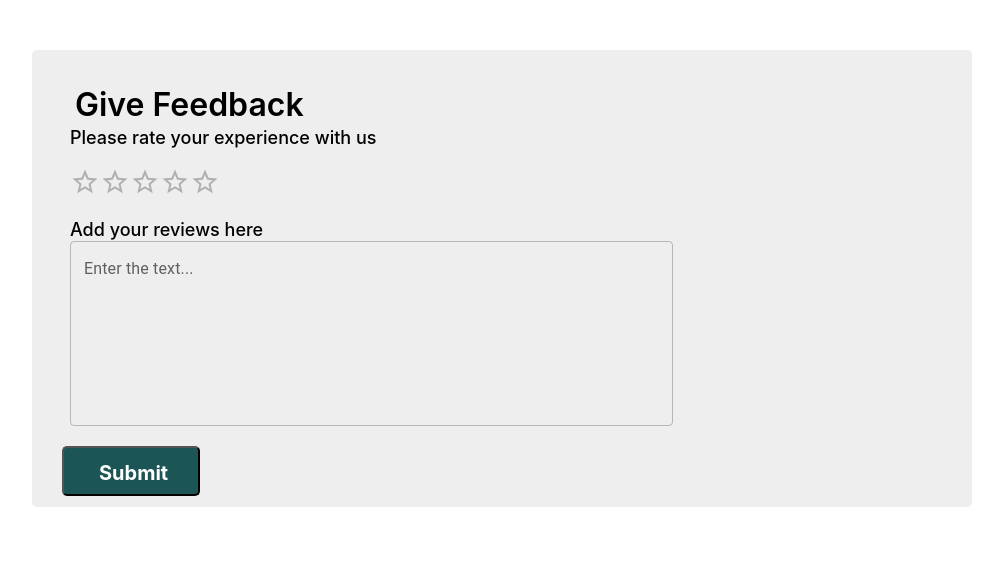
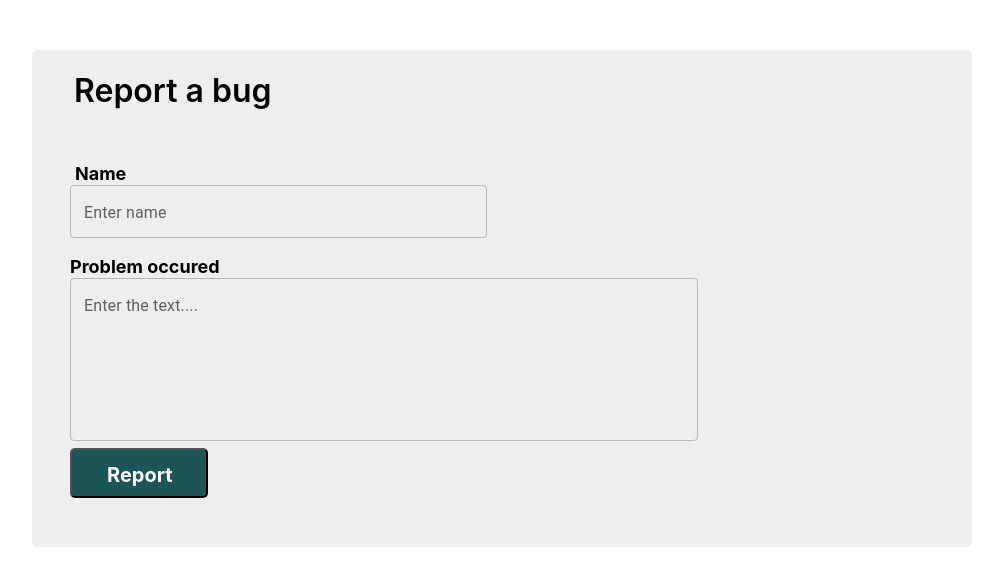
Before and after one commit to The-Unicorn-Coders/Sports-Arena-Booking-System, a React (Create React App) app in the folder frontend/: page / in a window 1280 px wide. Shown: the top 586 px of the page, without its empty margins (276-1279 px from the left). Built offline with nearby package versions, Linux system fonts and the light colour scheme.

Commit message:
Created Bug report frontend and backend

```diff
--- a/frontend/src/App.js
+++ b/frontend/src/App.js
@@ -1,4 +1,5 @@
 import {BrowserRouter as Router,Route,Switch } from "react-router-dom";
+import Bugg from "./Components/Bugg";
 import Feedback from "./Pages/Feedback";
 import Ratings from "./Pages/Ratings";
 
@@ -11,7 +12,7 @@ function App() {
       <Router>
           <div>
               <Switch>
-                  <Route path="/"> <Feedback/> </Route>
+                  <Route path="/"> <Bugg/> </Route>
                   {/* <Route path="/Home"> <Ratings/> </Route> */}
 
               </Switch>
--- /dev/null
+++ b/frontend/src/Components/Bugg.css
@@ -0,0 +1,118 @@
+h3{
+    height: 42px;
+    width: 275px;
+    left: 38px;
+    top: 40px;
+    border-radius: undefinedpx;
+    font-family: Inter;
+    font-size: 32px;
+    font-weight: 600;
+    line-height: 39px;
+    letter-spacing: 0em;
+    text-align: left;
+    color: #020202;
+    padding-top: 21px;
+    padding-left: 42px;
+
+
+
+}
+
+.subject1 {
+    font-weight: bold;
+    height: 22px;
+    width: 184px;
+
+
+border-radius: nullpx;
+font-family: Inter;
+font-size: 18px;
+font-weight: bold;
+
+line-height: 22px;
+letter-spacing: 0em;
+text-align: left;
+color: #000000;
+padding-top: 77px;
+margin-left: 5px;
+
+
+  }
+
+  #outlined-basic1 {
+
+    display: flex;
+    height: 20px;
+    width: 389px;
+    left: 38px;
+    top: 80px;
+    border-radius: 0px;
+
+
+
+  }
+
+
+  .subject2 {
+    font-weight: bold;
+    height: 22px;
+    width: 184px;
+
+
+border-radius: nullpx;
+font-family: Inter;
+font-size: 18px;
+font-weight: bold;
+
+line-height: 22px;
+letter-spacing: 0em;
+text-align: left;
+color: #000000;
+padding-top: 77px;
+  }
+
+  #outlined-basic2 {
+    display: flex;
+    height: 130px;
+    width: 600px;
+    left: 38px;
+    top: 80px;
+    border-radius: 0px;
+  }
+
+
+  .comment-form {
+    margin-left: 42px;
+  }
+
+  .btn{
+    margin-top: 7px;
+    float: left;
+    height: 50px;
+    width: 138px;
+    left: 38px;
+    top: 360px;
+    border-radius: 5px;
+    padding: 13px 35px 13px 35px;
+    color: #ffffff;
+    background: #1C5555;
+
+font-family: Inter;
+font-size: 20px;
+font-weight: 700;
+line-height: 24px;
+letter-spacing: 0em;
+text-align: left;
+
+  }
+  .comment-box{
+    background-color: #EEEEEE;
+    height: 457px;
+    width: 940px;
+    left: 5353px;
+    top: 3971px;
+    border-radius: 5px;
+    margin-top: 50px;
+    margin-left:300px ;
+    padding-bottom: 40px;
+  }
--- /dev/null
+++ b/frontend/src/Components/Bugg.js
@@ -0,0 +1,114 @@
+import React, { useState, useEffect } from "react";
+import styled from 'styled-components';
+import PropTypes from 'prop-types';
+import './Bugg.css'
+import TextField from '@mui/material/TextField';
+import Button from '@mui/material/Button';
+
+
+// #region constants
+
+// #endregion
+
+// #region styled-components
+
+// #endregion
+
+// #region functions
+
+// #endregion
+
+// #region component
+const propTypes = {};
+
+const defaultProps = {};
+
+/**
+ *
+ */
+const Bugg = () => {
+
+    const [ratings, setRatings] = useState([]);
+    const [rating, setRating] = useState(0);
+    const [review, setReview] = useState("");
+    const [error, setError] = useState("");
+
+    useEffect(() => {
+      fetchRatings();
+    }, []);
+
+    const fetchRatings = async () => {
+      // try {
+      //   const response = await fetch("http://localhost:5000/api/ratings");
+      //   const data = await response.json();
+      //   setRatings(data);
+      // } catch (error) {
+      //   console.log("Error retrieving ratings:", error);
+      // }
+    };
+
+    const submitRating = async (e) => {
+      e.preventDefault();
+
+      if (rating === 0 || review.trim() === "") {
+          alert(" Please provide a rating and review");
+        setError("Please provide a rating and review");
+        return;
+      }
+
+      try {
+        const response = await fetch("http://localhost:5000/api/buggs", {
+          method: "POST",
+          headers: { "Content-Type": "application/json" },
+          body: JSON.stringify({ review }),
+        });
+
+        if (response.ok) {
+          fetchRatings();
+
+          setReview("");
+          setError("");
+        } else {
+          setError("Failed to save rating");
+        }
+      } catch (error) {
+        console.log("Error submitting rating:", error);
+      }
+    };
+
+
+    return <div>
+
+    <div class="comment-box">
+        <h3>Report a bug</h3><br/>
+
+        <form class="comment-form">
+
+         <label for="fname" class="subject1">Name</label><br/>
+         <TextField id="outlined-basic1" label="Enter name" variant="outlined" />
+
+
+         <br/><br/>
+
+         <label for="fname" class="subject2">Problem occured</label><br/>
+         <TextField id="outlined-basic2" label="Enter the text...." variant="outlined" /><br/>
+
+
+         <Button variant="contained"  class='btn'>Report</Button>
+
+
+
+        </form>
+    </div>
+
+
+
+
+
+      </div>;
+    }
+
+    Bugg.propTypes = propTypes;
+    Bugg.defaultProps = defaultProps;
+    // #endregion
+export default Bugg;
```
Also changed, not shown: 1 other file (tests, documents, lock files or other folders).
